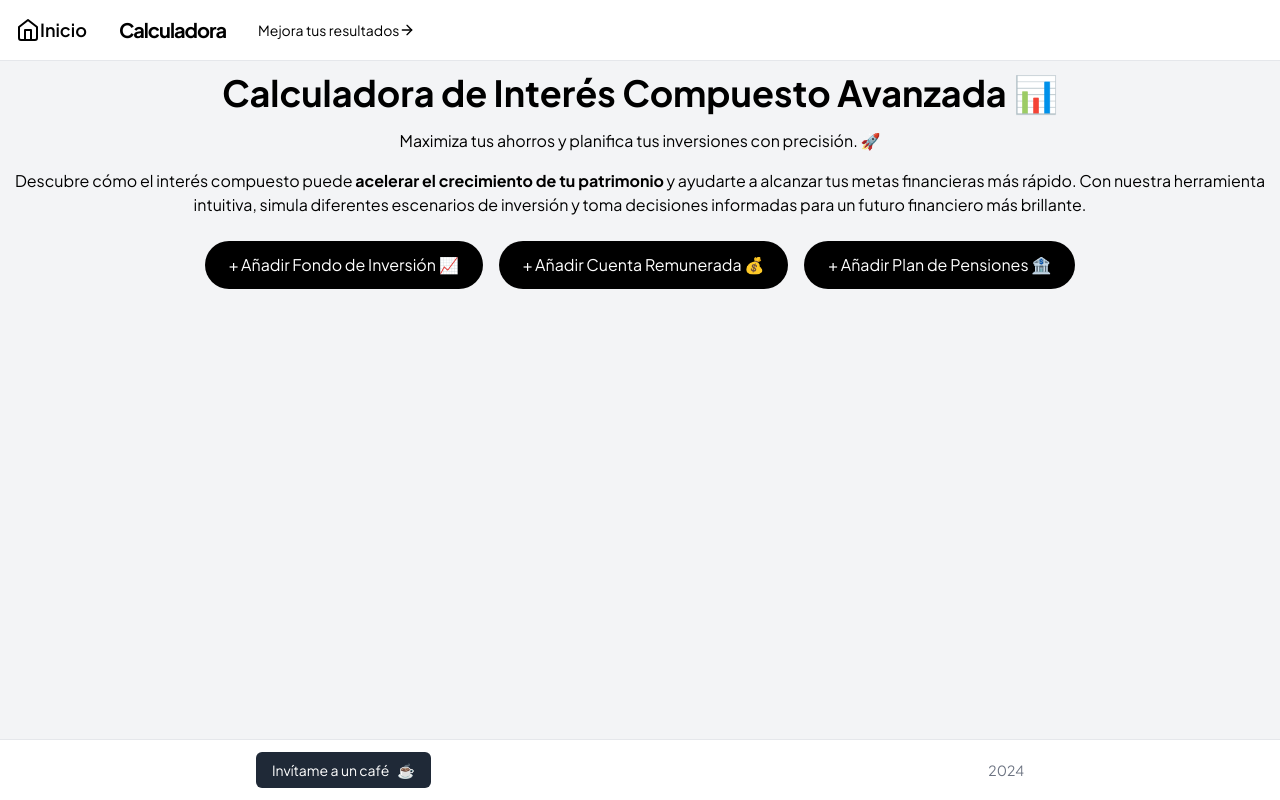
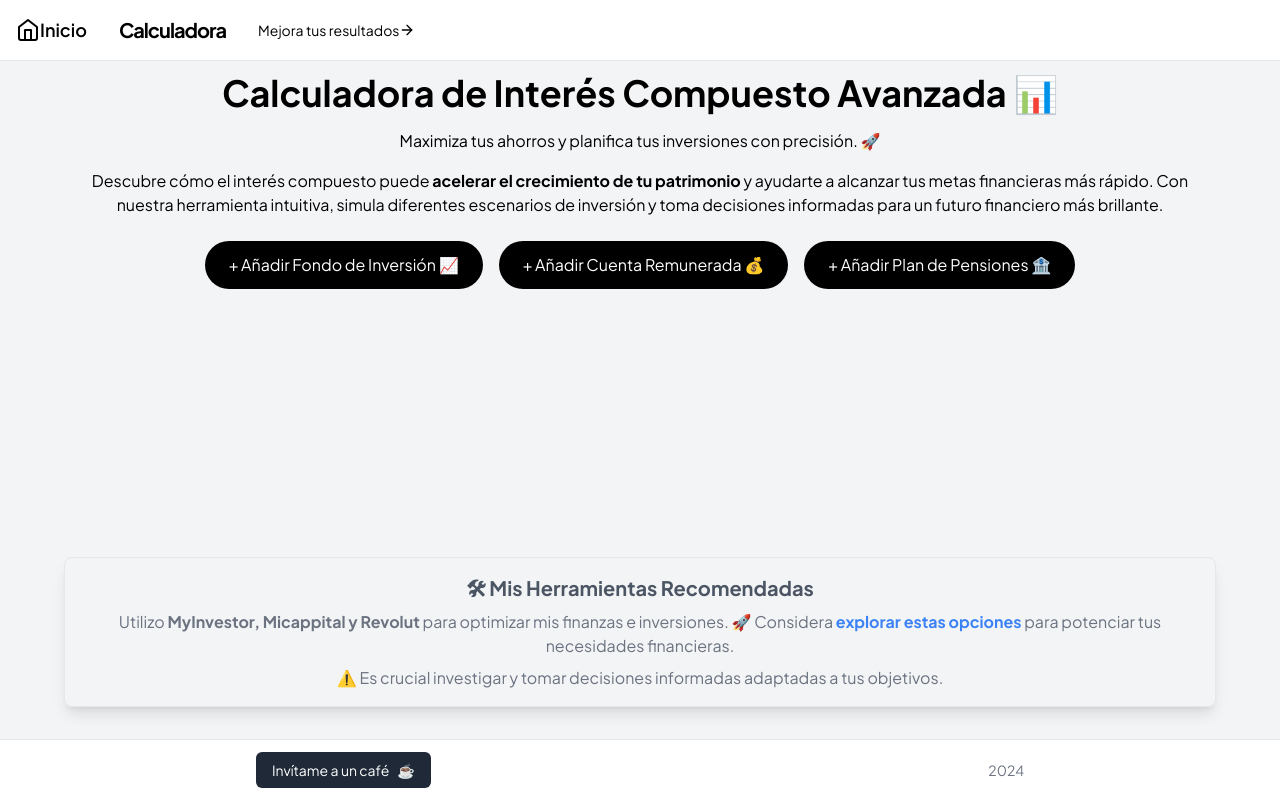
Before and after one commit to jlfernandezfernandez/compound-interest-calculator, a Next.js app: page /calculadora-interes-compuesto in a window 1280 px wide. Built offline with nearby package versions, Linux system fonts and the light colour scheme.

Commit message:
add final section

```diff
--- a/src/app/calculadora-interes-compuesto/page.tsx
+++ b/src/app/calculadora-interes-compuesto/page.tsx
@@ -1,3 +1,4 @@
+import FinalSection from "@/components/FinalSection";
 import Footer from "@/components/Footer";
 import Header from "@/components/Header";
 import IntroductionSection from "@/components/IntroductionSection";
@@ -14,7 +15,7 @@ export const metadata: Metadata = {
 export default function CalculatorPage() {
     return (
         <div className="flex flex-col min-h-screen">
-            <Header/>
+            <Header />
             <div className="flex-grow">
                 <div className="flex flex-col p-3 font-body">
                     <main className="flex flex-col items-center w-full overflow-auto">
@@ -25,6 +26,9 @@ export default function CalculatorPage() {
                     </main>
                 </div>
             </div>
+            <div className="mt-auto mb-4">
+                <FinalSection />
+            </div>
             <Footer />
         </div>
     );
--- a/src/app/mejora-tus-resultados/page.tsx
+++ b/src/app/mejora-tus-resultados/page.tsx
@@ -15,7 +15,7 @@ export default function ImproveResultsPage() {
                 <div className="max-w-4xl">
                     <h1 className="text-3xl sm:text-4xl md:text-5xl lg:text-6xl xl:text-7xl font-bold tracking-tighter mb-4">Maximiza tus Inversiones 💼</h1>
                     <p className="text-lg sm:text-xl text-gray-500 dark:text-gray-400 mb-6">Descubre herramientas y servicios clave para elevar tus inversiones al siguiente nivel. 🚀</p>
-                    <div className="space-y-6">
+                    <div className="space-y-8">
                         <div>
                             <h2 className="text-2xl font-bold">MyInvestor 🏦</h2>
                             <p>Con una selección de fondos de inversión de bajo coste y alta rentabilidad, MyInvestor se posiciona como una plataforma esencial para diversificar tu cartera. Ideal para inversores que buscan opciones variadas.</p>
--- a/src/app/page.tsx
+++ b/src/app/page.tsx
@@ -2,7 +2,7 @@ import Link from "next/link";
 
 export default function Home() {
   return (
-    <main className="flex min-h-screen flex-col items-center justify-center p-8 md:p-24 font-body">
+    <main className="max-w-7xl mx-auto w-full flex min-h-screen flex-col items-center justify-center p-8 md:p-24 font-body">
       <div className="text-center px-4">
         <h1 className="text-3xl md:text-5xl font-bold mb-4">
           Descubre Cómo Maximizar tu Libertad Financiera 🚀
@@ -13,10 +13,8 @@ export default function Home() {
         <p className="text-lg md:text-xl mb-8">
           Con nuestra <strong>calculadora avanzada de interés compuesto</strong>, visualiza el crecimiento de tu inversión 📈. Toma decisiones informadas y alcanza tus metas financieras más rápido.
         </p>
-        <Link href="/calculadora-interes-compuesto">
-            <a className="inline-block bg-black hover:bg-gray-800 text-white py-3 px-6 rounded-full transition duration-300">
-                Empezar Ahora
-            </a>
+        <Link href="/calculadora-interes-compuesto" className="inline-block bg-black hover:bg-gray-800 text-white py-3 px-6 rounded-full transition duration-300">
+          Empezar Ahora
         </Link>
       </div>
     </main>
--- /dev/null
+++ b/src/components/FinalSection.tsx
@@ -0,0 +1,12 @@
+import Link from "next/link";
+import React from "react";
+
+export default function FinalSection() {
+  return (
+    <section className="max-w-6xl mx-auto w-full my-4 p-4 border border-gray-200 rounded-lg shadow-lg ">
+      <h2 className="text-xl font-bold text-center text-gray-600">🛠 Mis Herramientas Recomendadas</h2>
+      <p className="text-center mt-2 text-gray-500">Utilizo <strong>MyInvestor, Micappital y Revolut</strong> para optimizar mis finanzas e inversiones. 🚀 Considera <Link href="/mejora-tus-resultados" className="text-blue-500 hover:text-blue-700 font-bold">explorar estas opciones</Link> para potenciar tus necesidades financieras.</p>
+      <p className="text-center mt-2 text-gray-500">⚠️ Es crucial investigar y tomar decisiones informadas adaptadas a tus objetivos.</p>
+    </section>
+  );
+}
--- a/src/components/IntroductionSection.tsx
+++ b/src/components/IntroductionSection.tsx
@@ -1,6 +1,6 @@
 export default function IntroductionSection() {
   return (
-    <section className="mb-6 flex flex-col items-center text-center" aria-label="Introducción a la Calculadora de Interés Compuesto">
+    <section className="max-w-6xl mx-auto w-full mb-6 flex flex-col items-center text-center" aria-label="Introducción a la Calculadora de Interés Compuesto">
       <h2 className="text-3xl md:text-4xl font-bold mb-4">Calculadora de Interés Compuesto Avanzada 📊</h2>
       <p className="mb-4">Maximiza tus ahorros y planifica tus inversiones con precisión. 🚀</p>
       <p>Descubre cómo el interés compuesto puede <strong>acelerar el crecimiento de tu patrimonio</strong> y ayudarte a alcanzar tus metas financieras más rápido. Con nuestra herramienta intuitiva, simula diferentes escenarios de inversión y toma decisiones informadas para un futuro financiero más brillante.</p>
```
